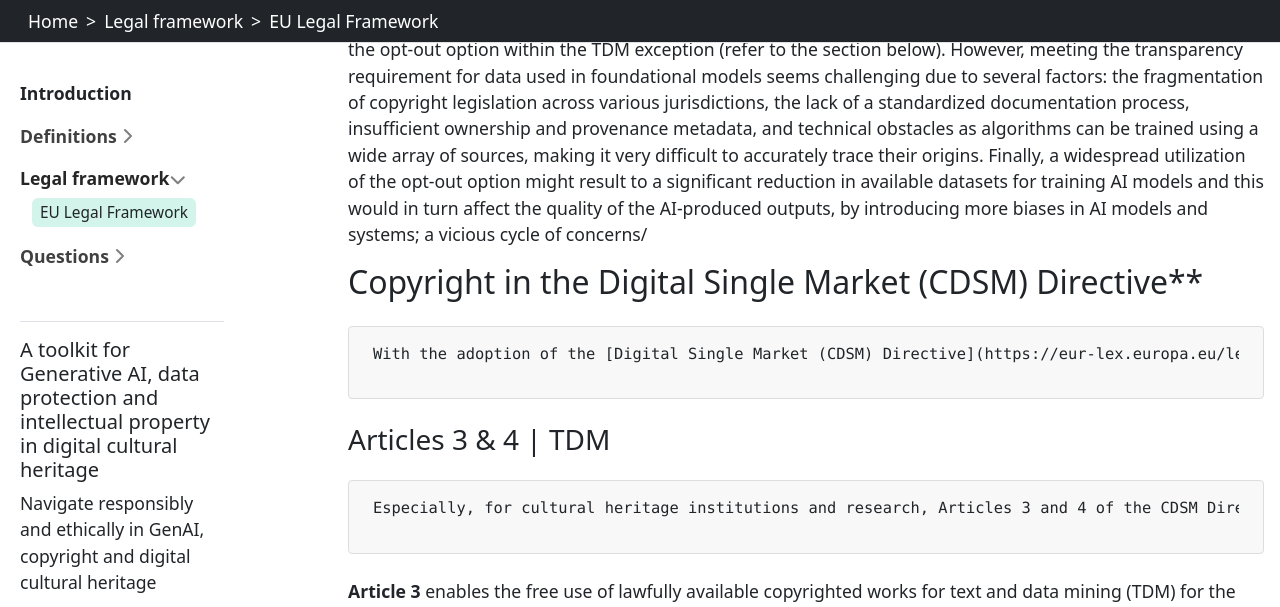
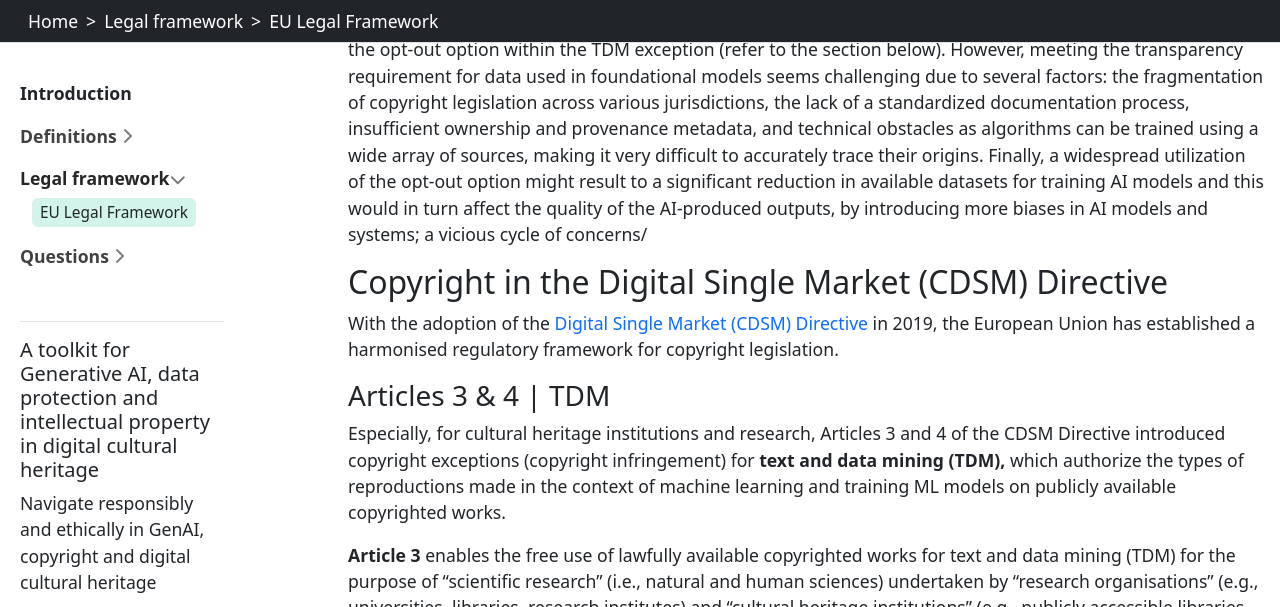
Before and after one commit to SAS-DHRH/genai-cch-toolkit, a Jekyll site: the page built from content/copyright_legislation/EU_law.md, in a window 1280 px wide and 1400 px high, scrolled down 2268 px, cut to the strip 0-607 px from the top of the window. Built offline with Jekyll 4.4.1, drawn with Linux system fonts in a browser that asks for light colours; some of the changed text lies outside the part shown.

Commit message:
Update EU_law.md

```diff
--- a/content/copyright_legislation/EU_law.md
+++ b/content/copyright_legislation/EU_law.md
@@ -62,13 +62,13 @@ The most important point is the amendment 399 to Art. 28  para. 4, lett. c) that
 
 The transparency provision (see above) and this amendment seem to facilitate rightsholders in better utilizing the opt-out option within the TDM exception (refer to the section below). However, meeting the transparency requirement for data used in foundational models seems challenging due to several factors: the fragmentation of copyright legislation across various jurisdictions, the lack of a standardized documentation process, insufficient ownership and provenance metadata, and technical obstacles as algorithms can be trained using a wide array of sources, making it very difficult to accurately trace their origins. Finally, a widespread utilization of the opt-out option might result to a significant reduction in available datasets for training AI models and this would in turn affect the quality of the AI-produced outputs, by introducing more biases in AI models and systems; a vicious cycle of concerns/
 
-## Copyright in the Digital Single Market (CDSM) Directive**
+## Copyright in the Digital Single Market (CDSM) Directive
 
-    With the adoption of the [Digital Single Market (CDSM) Directive](https://eur-lex.europa.eu/legal-content/EN/TXT/HTML/?uri=CELEX:32019L0790&qid=1694796443581) in 2019, the European Union has established a harmonised regulatory framework for copyright legislation.
+With the adoption of the [Digital Single Market (CDSM) Directive](https://eur-lex.europa.eu/legal-content/EN/TXT/HTML/?uri=CELEX:32019L0790&qid=1694796443581) in 2019, the European Union has established a harmonised regulatory framework for copyright legislation.
 
 ### Articles 3 & 4 | TDM
 
-    Especially, for cultural heritage institutions and research, Articles 3 and 4 of the CDSM Directive introduced copyright exceptions (copyright infringement) for **text and data mining (TDM),** which authorize the types of reproductions made in the context of machine learning and training ML models on publicly available copyrighted works.
+Especially, for cultural heritage institutions and research, Articles 3 and 4 of the CDSM Directive introduced copyright exceptions (copyright infringement) for **text and data mining (TDM),** which authorize the types of reproductions made in the context of machine learning and training ML models on publicly available copyrighted works.
 
 **Article 3** enables the free use of lawfully available copyrighted works for text and data mining (TDM) for the purpose of “scientific research” (i.e., natural and human sciences) undertaken by “research organisations” (e.g., universities, libraries, research institutes) and “cultural heritage institutions” (e.g., publicly accessible libraries or museums, film archive heritage institutions).
 
```
Also changed, not shown: other parts of content/copyright_legislation/EU_law.md (+0 -2 lines).
